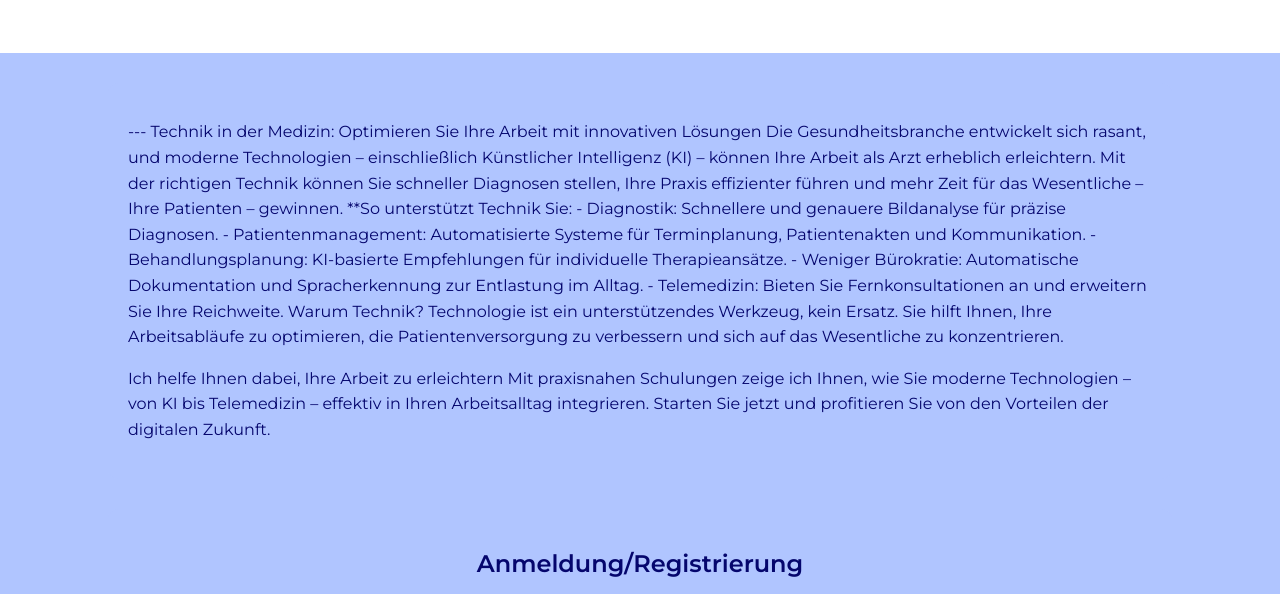
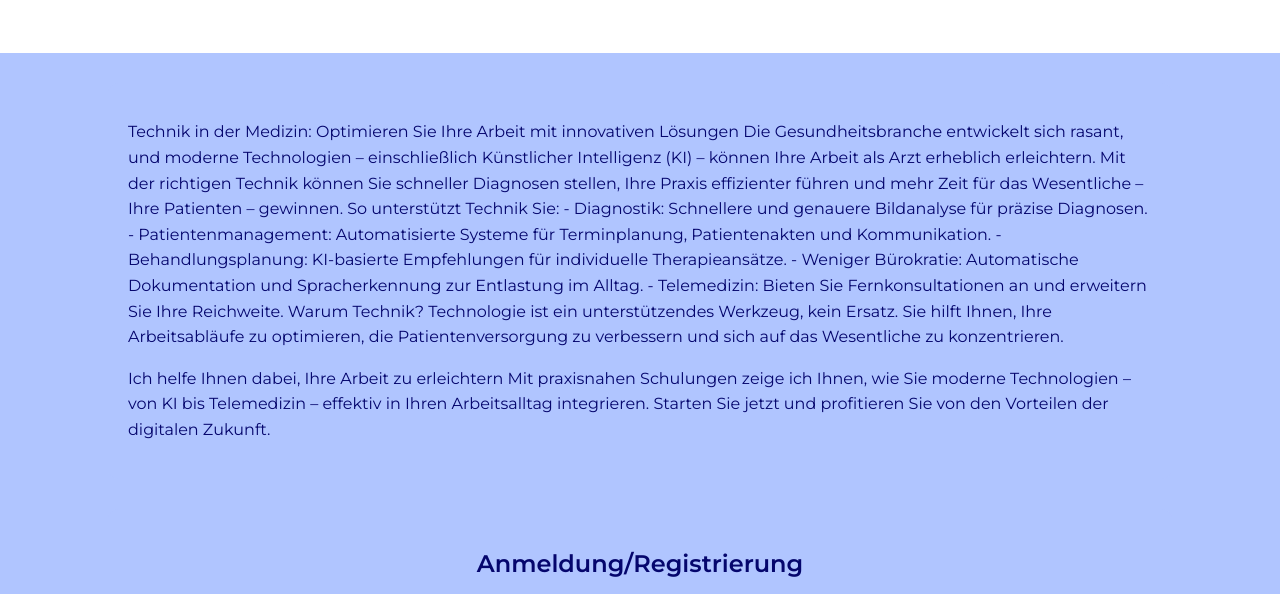
Before and after one commit to padietzelu/websitebuchclub, a plain HTML site: page index.html in a window 1280 px wide. Shown: the part 150-744 px from the top of the page. Drawn offline with Linux system fonts and the light colour scheme.

Commit message:
Update index.html

```diff
--- a/index.html
+++ b/index.html
@@ -126,13 +126,13 @@
             <p>
 
 
----
+
 
 Technik in der Medizin: Optimieren Sie Ihre Arbeit mit innovativen Lösungen
 
 Die Gesundheitsbranche entwickelt sich rasant, und moderne Technologien – einschließlich Künstlicher Intelligenz (KI) – können Ihre Arbeit als Arzt erheblich erleichtern. Mit der richtigen Technik können Sie schneller Diagnosen stellen, Ihre Praxis effizienter führen und mehr Zeit für das Wesentliche – Ihre Patienten – gewinnen.
 
-**So unterstützt Technik Sie:
+So unterstützt Technik Sie:
 - Diagnostik: Schnellere und genauere Bildanalyse für präzise Diagnosen.
 - Patientenmanagement: Automatisierte Systeme für Terminplanung, Patientenakten und Kommunikation.
 - Behandlungsplanung: KI-basierte Empfehlungen für individuelle Therapieansätze.
```
